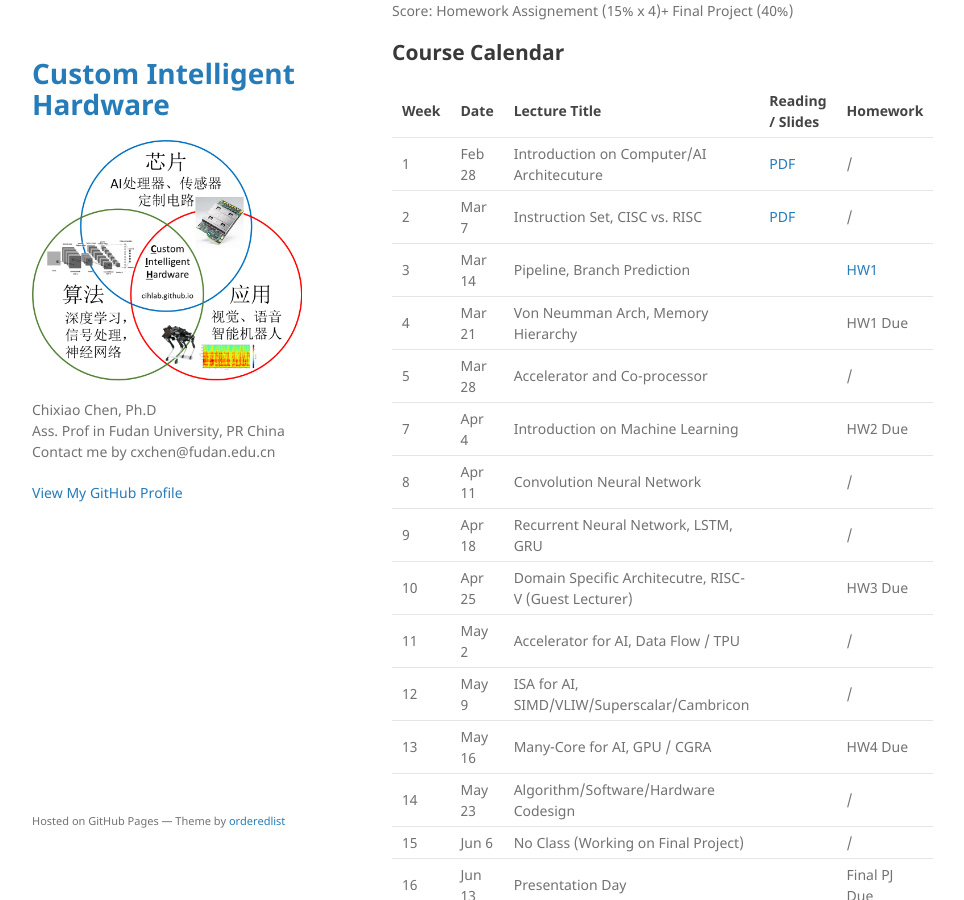
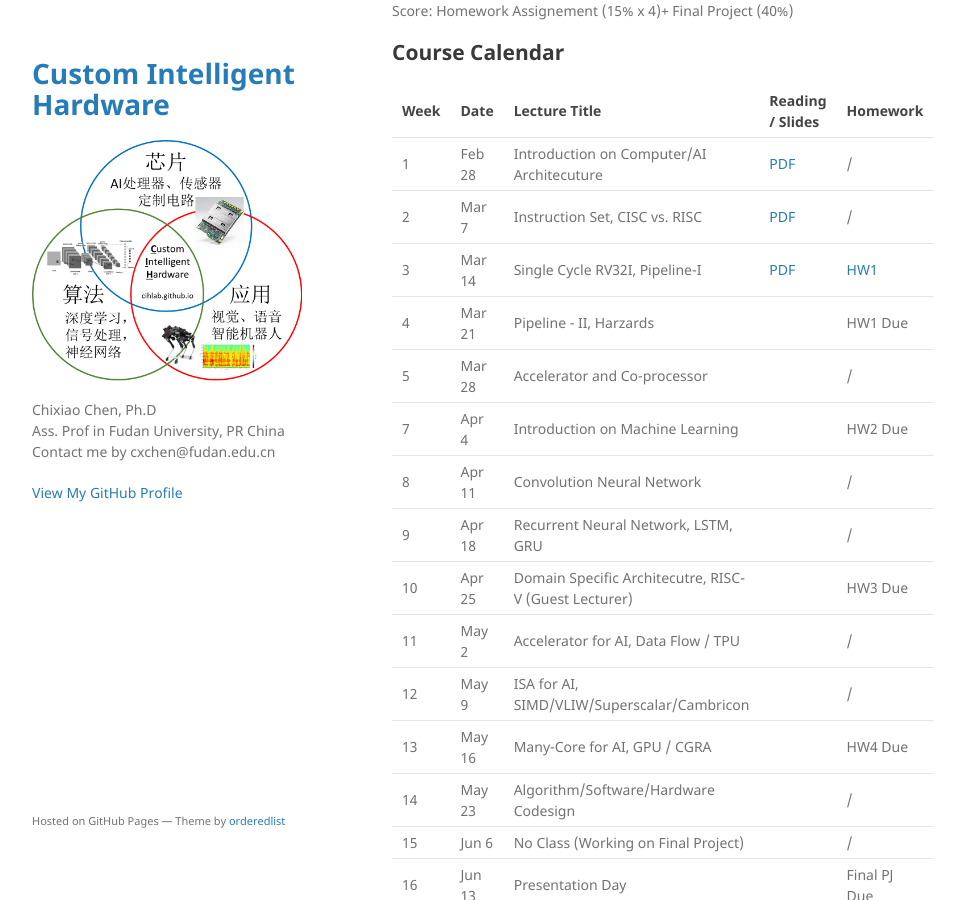
Before and after one commit to cihlab/cihlab.github.io, a Jekyll site: the page built from course/ai19.md, in a window 1280 px wide and 900 px high, scrolled down 418 px. Shown: the whole window, without its empty margins (178-1142 px from the left). Built offline with Jekyll 4.4.1, drawn with Linux system fonts in a browser that asks for light colours; our own code applies the rules of GitHub Pages for plain Markdown files.

Commit message:
Update ai19.md

```diff
--- a/course/ai19.md
+++ b/course/ai19.md
@@ -24,8 +24,8 @@ Score: Homework Assignement (15% x 4)+ Final Project (40%)
  ---- |  ---- |-----|-----|----|
 1| Feb 28 | Introduction on Computer/AI Architecuture | [PDF](./calec1.pdf) | / |
 2| Mar  7 | Instruction Set, CISC vs. RISC| [PDF](./calec2.pdf)  | / |
-3| Mar 14 | Pipeline, Branch Prediction | | [HW1](./cahw01.pdf) |
-4| Mar 21 | Von Neumman Arch, Memory Hierarchy|  | HW1 Due|
+3| Mar 14 | Single Cycle RV32I, Pipeline-I | [PDF](./calec3.pdf) | [HW1](./cahw01.pdf) |
+4| Mar 21 | Pipeline - II, Harzards|  | HW1 Due|
 5| Mar 28 | Accelerator and Co-processor |  | / |
 7| Apr 4  | Introduction on Machine Learning |  | HW2 Due|
 8| Apr 11 | Convolution Neural Network |  | / |
```
